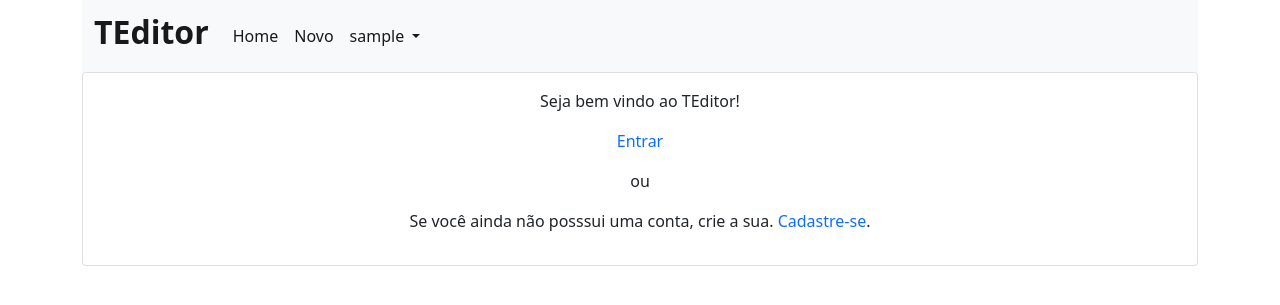
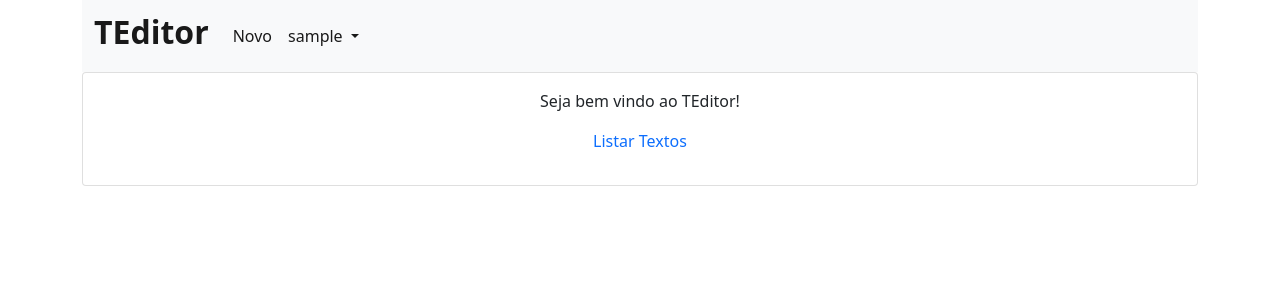
Before and after one commit to josevictorp81/TEditor, a Django app: page / in a window 1280 px wide. Shown: the top 305 px of the page. Run offline with Django 3.2, Linux system fonts and the light colour scheme; the visitor is signed in with stand-in values (Sample User, id 1); some libraries are stand-ins or nearby versions.

Commit message:
alterando templates

```diff
--- a/TEditor/core/templates/base.html
+++ b/TEditor/core/templates/base.html
@@ -24,9 +24,6 @@
                   <ul class="navbar-nav me-auto mb-2 mb-lg-0">
                     {% if user.is_authenticated %}
                       <li class="nav-item">
-                          <a class="nav-link active" aria-current="page" href="{% url 'text-list' %}">Home</a>
-                      </li>
-                      <li class="nav-item">
                           <a class="nav-link active" href="{% url 'text-create' %}">Novo</a>
                       </li>
                       <li class="nav-item dropdown" id="drop">
@@ -39,10 +36,6 @@
                       </li>
                     {% endif %}
                   </ul>
-                  <!--form class="d-flex">
-                      <input class="form-control me-2" type="search" placeholder="Search" aria-label="Search">
-                      <button class="btn btn-outline-success" type="submit">Search</button>
-                  </form-->
                 </div>
             </div>
         </nav>
--- a/TEditor/core/templates/index.html
+++ b/TEditor/core/templates/index.html
@@ -8,13 +8,12 @@
     </p>
     {% if user.is_authenticated %}
         <p id="login">
-            <a href="{% url 'text-list' %}">Entrar</a>
+            <a href="{% url 'text-list' %}">Listar Textos</a>
         </p>
     {% else %}
         <p id="login">
             <a href="{% url 'login' %}">Entrar</a>
         </p>
-    {% endif %}
         <p id="login">
             ou
         </p>
@@ -22,4 +21,5 @@
             Se você ainda não posssui uma conta, crie a sua.
             <a href="{% url 'signup' %}">Cadastre-se</a>.
         </p>
+    {% endif %}
 {% endblock %}
--- a/TEditor/core/templates/text_create.html
+++ b/TEditor/core/templates/text_create.html
@@ -16,6 +16,7 @@
                 <p>
                     {{ form.content }}
                 </p>
+                <a href="{% url 'index' %}" class="btn btn-secondary">Voltar</a>
                 <button type="submit" class="btn btn-primary">Salvar</button>
             </form>
         </div>
--- a/TEditor/core/urls.py
+++ b/TEditor/core/urls.py
@@ -6,7 +6,6 @@ urlpatterns = [
     path('', views.IndexView.as_view(), name='index'),
     path('text-list/', views.TextListView.as_view(), name='text-list'),
     path('text-list/create/', views.text_create, name='text-create'),
-    #path('text-list/create/', views.TextCreateView.as_view(), name='text-create'),
     path('text-list/<int:pk>/', views.TextDetailView.as_view(), name='text-detail'),
     path('text-list/<int:pk>/update/', views.TextUpdateView.as_view(), name='text-update'),
     path('text-list/<int:pk>/delete/', views.TextDeleteView.as_view(), name='text-delete'),
--- a/TEditor/core/views.py
+++ b/TEditor/core/views.py
@@ -38,13 +38,6 @@ def text_create(request):
         }
         return render(request, 'text_create.html', data)
 
-'''class TextCreateView(LoginRequiredMixin, CreateView):
-    model = Text
-    template_name = 'text_create.html'
-    fields = ['title', 'content', 'user']
-    success_url = reverse_lazy('text-list')
-    login_url = 'login'''
-
 
 class TextDetailView(LoginRequiredMixin, DetailView):
     model = Text
```
Lines whose indentation alone changed are shown as unchanged.
